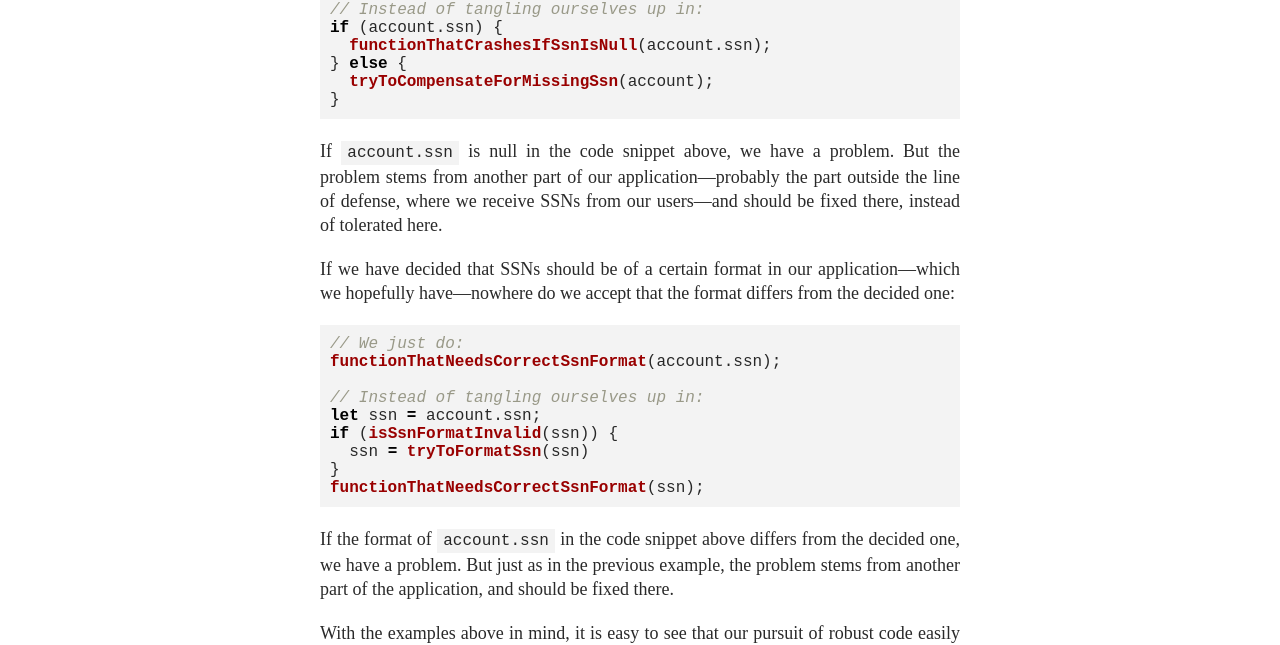
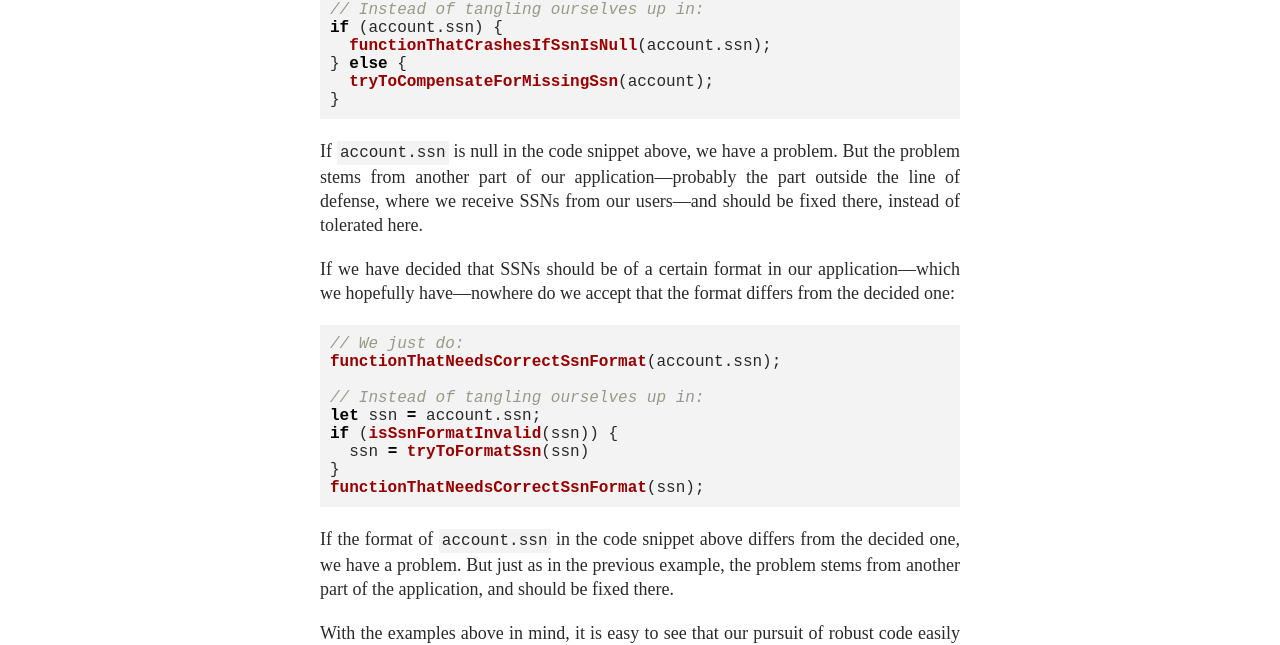
Before and after one commit to meliasson/meliasson.github.io, a Jekyll site: the page built from _posts/2019-10-17-your-code-needs-a-dose-of-offensive-programming.markdown, in a window 1280 px wide. Shown: the part 1283-1928 px from the top of the page. Built offline with Jekyll 4.4.1, drawn with Linux system fonts in a browser that asks for light colours.

Commit message:
Minor style adjustments

```diff
--- a/_sass/highlight-github.scss
+++ b/_sass/highlight-github.scss
@@ -4,7 +4,7 @@
 }
 
 .highlighter-rouge {
-  padding: .2em .4em;
+  padding: .2em;
 }
 
 .highlight .lineno {
--- a/assets/main.scss
+++ b/assets/main.scss
@@ -88,7 +88,7 @@ h1 {
   font-family: Courier New, monospace;
   margin-top: 20px;
   padding: 10px;
-  overflow: scroll;
+  overflow: auto;
   // border: 1px solid #efefef;
   // font-size: 14px;
 }
```
